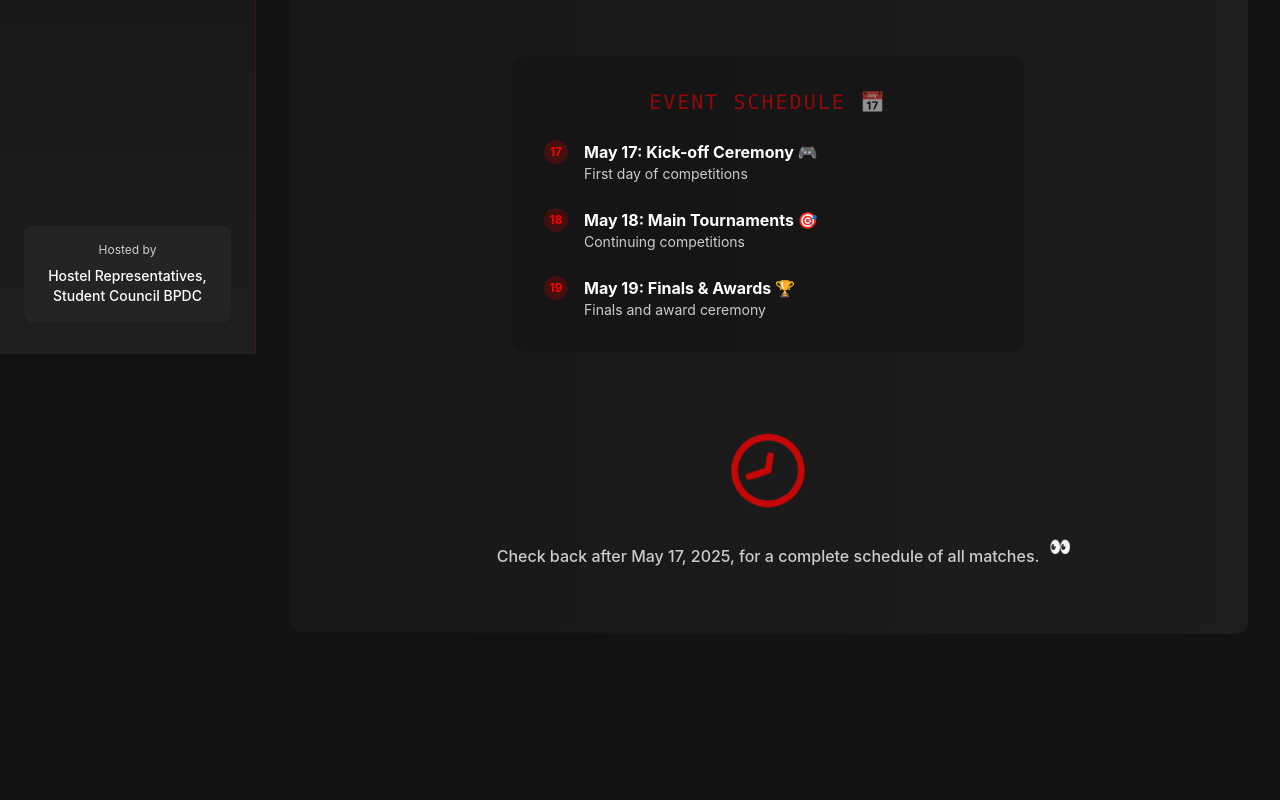
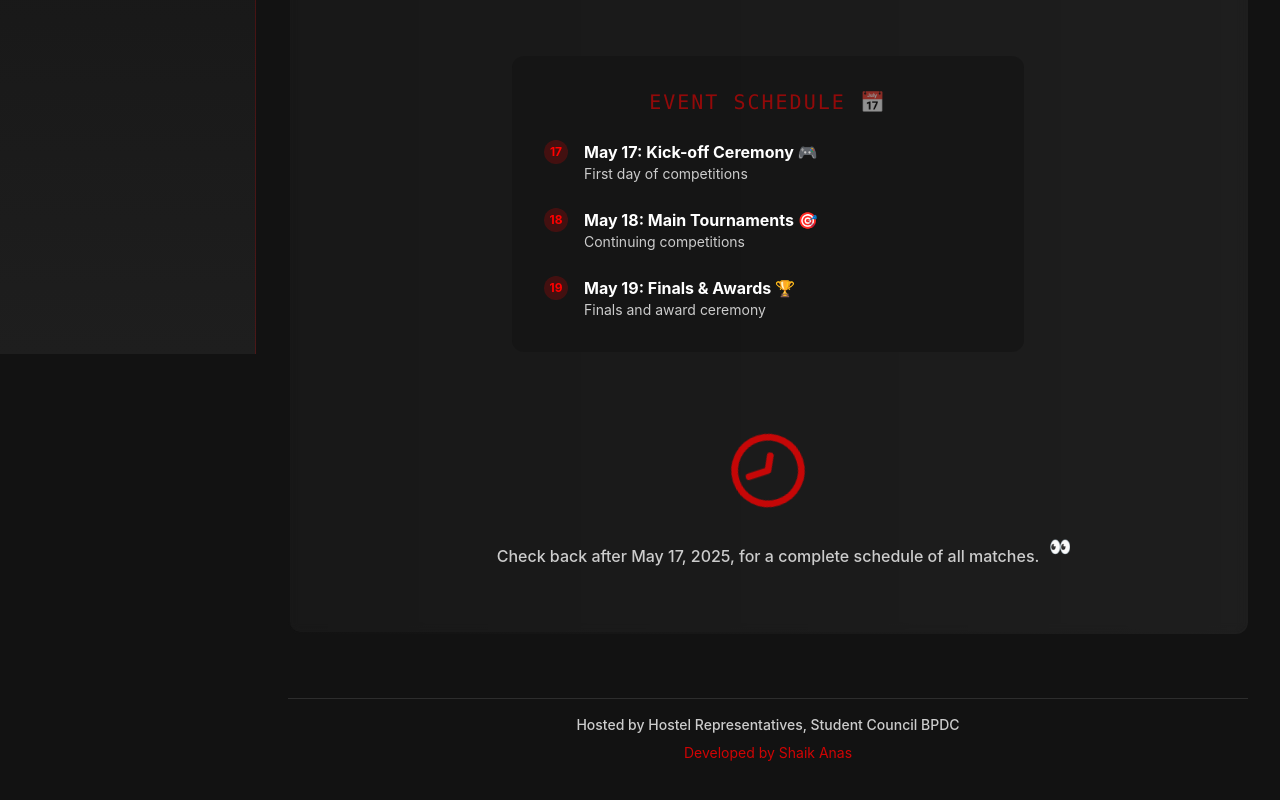
Before and after one commit to Brightlord5/Recharge-25, a React (Create React App) app: page /fixtures in a window 1280 px wide. Shown: the part 446-1246 px from the top of the page. Before the commit the page ends 1176 px from the top, so only its background shows below. Built offline with nearby package versions, Linux system fonts and the light colour scheme.

Commit message:
added my name

```diff
--- a/src/components/Sidebar.js
+++ b/src/components/Sidebar.js
@@ -123,13 +123,6 @@ const Sidebar = () => {
             </li>
           </ul>
         </nav>
-
-        <div className="absolute bottom-8 inset-x-0 px-6">
-          <div className="p-4 rounded-lg bg-surface-light bg-opacity-50 text-center">
-            <div className="text-xs text-text-secondary mb-2">Hosted by</div>
-            <div className="text-sm font-medium">Hostel Representatives, Student Council BPDC</div>
-          </div>
-        </div>
       </div>
 
       {/* Overlay when sidebar is open on mobile */}
--- a/src/pages/Fixtures.js
+++ b/src/pages/Fixtures.js
@@ -71,6 +71,12 @@ const Fixtures = () => {
             </div>
           </div>
         </div>
+
+        {/* Developer Credit */}
+        <div className="text-center mt-16 pt-4 border-t border-surface-light">
+          <p className="text-sm font-medium text-text-secondary mb-2">Hosted by Hostel Representatives, Student Council BPDC</p>
+          <p className="text-sm text-secondary/80 hover:text-secondary transition-colors duration-300">Developed by Shaik Anas</p>
+        </div>
       </div>
     </div>
   );
--- a/src/pages/Home.js
+++ b/src/pages/Home.js
@@ -130,6 +130,12 @@ const Home = () => {
             </Link>
           </div>
         </div>
+
+        {/* Developer Credit */}
+        <div className="text-center mt-16 pt-4 border-t border-surface-light">
+          <p className="text-sm font-medium text-text-secondary mb-2">Hosted by Hostel Representatives, Student Council BPDC</p>
+          <p className="text-sm text-secondary/80 hover:text-secondary transition-colors duration-300">Developed by Shaik Anas</p>
+        </div>
       </div>
     </div>
   );
--- a/src/pages/Registration.js
+++ b/src/pages/Registration.js
@@ -173,6 +173,12 @@ const Registration = () => {
             )}
           </div>
         </div>
+
+        {/* Developer Credit */}
+        <div className="text-center mt-16 pt-4 border-t border-surface-light">
+          <p className="text-sm font-medium text-text-secondary mb-2">Hosted by Hostel Representatives, Student Council BPDC</p>
+          <p className="text-sm text-secondary/80 hover:text-secondary transition-colors duration-300">Developed by Shaik Anas</p>
+        </div>
       </div>
     </div>
   );
```
